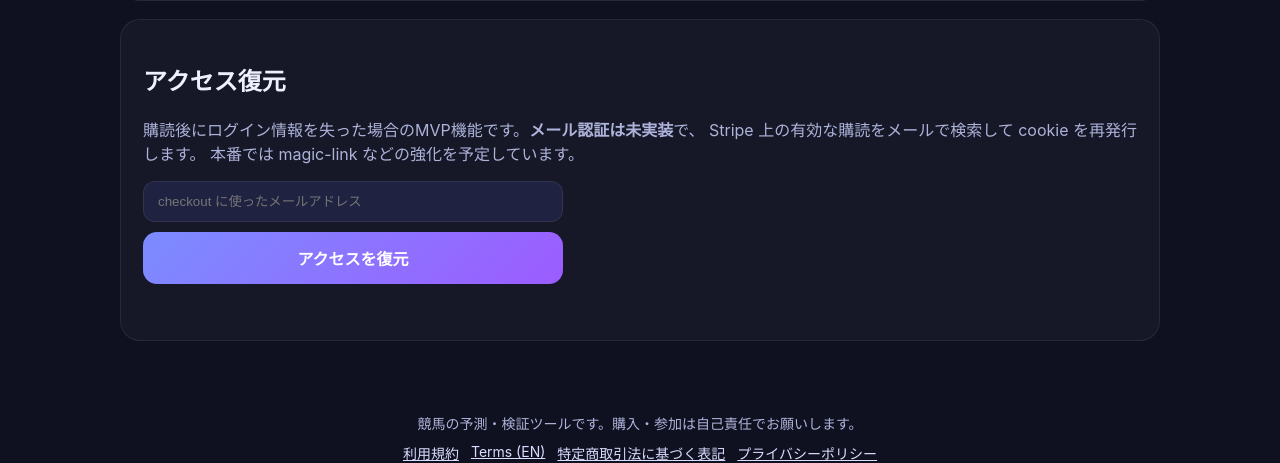
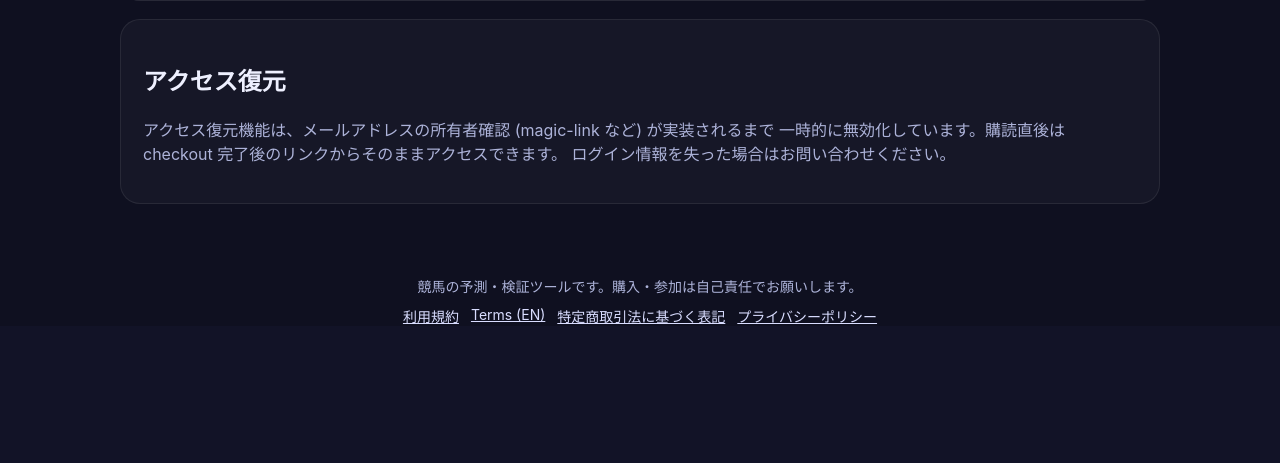
Before and after one commit to kek46991-commits/keiba-kachisuji-app, a FastAPI app: page / in a window 1280 px wide. Shown: the part 1892-2355 px from the top of the page. After the commit the page ends 2216 px from the top, so only its background shows below. Run offline with FastAPI, Linux system fonts and the light colour scheme; some libraries are stand-ins or nearby versions.

Commit message:
restore無効化に合わせてランディングのフォーム/JSを撤去

```diff
--- a/web/templates/landing.html
+++ b/web/templates/landing.html
@@ -311,15 +311,10 @@
     <section class="section">
       <h2>アクセス復元</h2>
       <p class="muted">
-        購読後にログイン情報を失った場合のMVP機能です。<strong>メール認証は未実装</strong>で、
-        Stripe 上の有効な購読をメールで検索して cookie を再発行します。
-        本番では magic-link などの強化を予定しています。
+        アクセス復元機能は、メールアドレスの所有者確認 (magic-link など) が実装されるまで
+        一時的に無効化しています。購読直後は checkout 完了後のリンクからそのままアクセスできます。
+        ログイン情報を失った場合はお問い合わせください。
       </p>
-      <form class="restore" id="restore-form">
-        <input type="email" name="email" placeholder="checkout に使ったメールアドレス" required />
-        <button class="btn btn-primary" type="submit">アクセスを復元</button>
-        <div class="status" id="restore-status"></div>
-      </form>
     </section>
   </div>
 
@@ -335,7 +330,6 @@
 
   <script>
     const statusEl = document.getElementById("checkout-status");
-    const restoreStatusEl = document.getElementById("restore-status");
 
     document.getElementById("checkout-btn").addEventListener("click", async () => {
       statusEl.textContent = "Stripe のチェックアウトを準備中...";
@@ -350,24 +344,6 @@
         statusEl.textContent = error.message;
       }
     });
-
-    document.getElementById("restore-form").addEventListener("submit", async (event) => {
-      event.preventDefault();
-      const form = event.currentTarget;
-      const fd = new FormData(form);
-      restoreStatusEl.textContent = "復元中...";
-      try {
-        const res = await fetch("/api/restore", { method: "POST", body: fd });
-        const data = await res.json();
-        if (!res.ok) {
-          throw new Error(data.detail || "restore failed");
-        }
-        restoreStatusEl.textContent = data.message;
-        window.location.href = "/app";
-      } catch (error) {
-        restoreStatusEl.textContent = error.message;
-      }
-    });
   </script>
 </body>
 </html>
```
